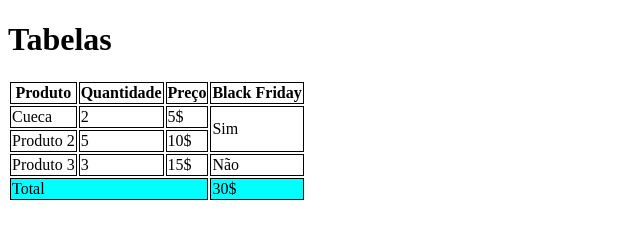
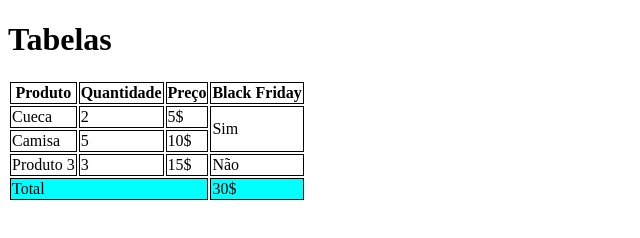
Before and after one commit to diogogualberto/aula-tabela, a plain HTML site: page index.html in a window 1280 px wide. Shown: the full height of the page, 0-640 px from the left. Drawn offline with Linux system fonts and the light colour scheme.

Commit message:
trocado de produto 2 para camisa

```diff
--- a/index.html
+++ b/index.html
@@ -39,7 +39,7 @@
         <td rowspan="2">Sim</td>
       </tr>
       <tr>
-        <td>Produto 2</td>
+        <td>Camisa</td>
         <td>5</td>
         <td>10$</td>
       </tr>
```
